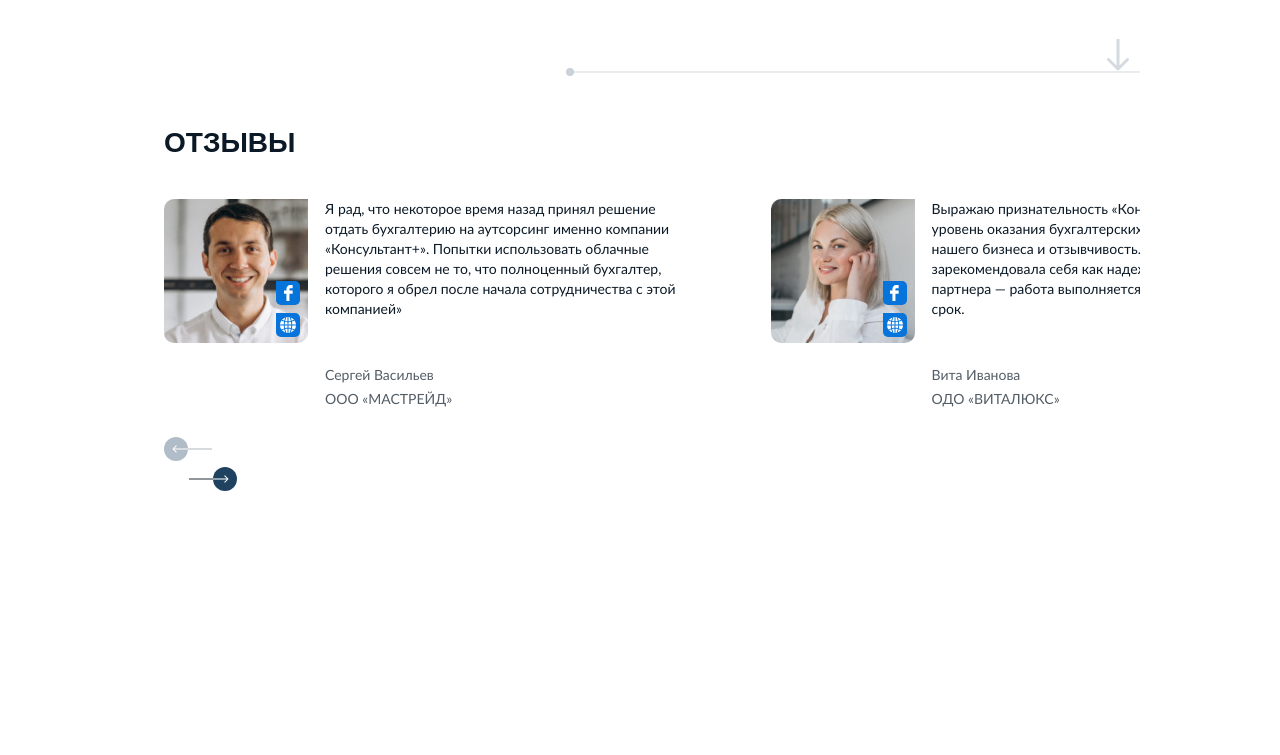
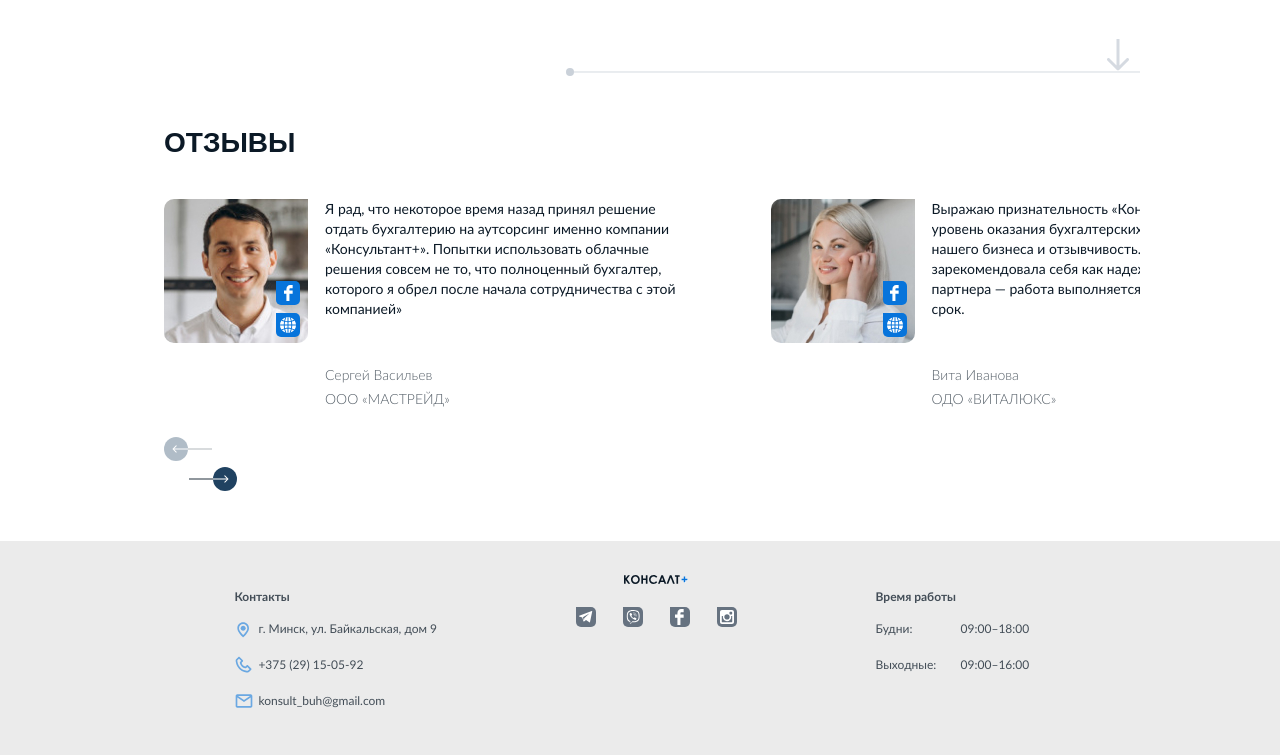
Before and after one commit to OksanaBakuta/accountant, a website: page app/index.html in a window 1280 px wide. Shown: the part 2302-3057 px from the top of the page. Before the commit the page ends 2818 px from the top, so only its background shows below. Drawn offline with nearby package versions, Linux system fonts and the light colour scheme; files that its build step writes are made by us from their sources; files whose address does not match are found by name.

Commit message:
added footer

```diff
--- a/app/index.html
+++ b/app/index.html
@@ -352,7 +352,6 @@
               </div>
             </div>
           </div>
-
           <div class="slider-item swiper-slide">
             <div class="slider-item__img-box">
               <img class="slider-item__img" src="images/review/1.jpg" alt="icon">
@@ -381,16 +380,61 @@
               </div>
             </div>
           </div>
-
         </div>
-
         <div class="swiper-button-next"></div>
         <div class="swiper-button-prev"></div>
-
       </div>
     </section>
+  </main>
 
-  </main>
+  <footer class="footer">
+    <div class="container">
+      <div class="footer__inner">
+        <div class="footer__items">
+          <ul class="footer__list">
+            <li class="footer__title">Контакты</li>
+            <li class="footer__item">г. Минск, ул. Байкальская, дом 9</li>
+            <li class="footer__item footer__item--tel">
+              <a class="footer__link" href="tel:+37529150592">+375 (29) 15-05-92</a>
+            </li>
+            <li class="footer__item footer__item--mail">
+              <a class="footer__link" href="mailto:konsult_buh@gmail.com">konsult_buh@gmail.com</a>
+            </li>
+          </ul>
+        </div>
+        <div class="footer__social">
+          <a class="logo" href="#">
+            <img class="logo__img" src="images/icons/logo.svg" alt="logo">
+          </a>
+          <div class="footer__social-box">
+            <a class="footer__social-link" href="#">
+              <img class="footer__social-img" src="images/icons/telegramm.svg" alt="icon">
+            </a>
+            <a class="footer__social-link" href="#">
+              <img class="footer__social-img" src="images/icons/viber.svg" alt="icon">
+            </a>
+            <a class="footer__social-link" href="#">
+              <img class="footer__social-img" src="images/icons/facebook.svg" alt="icon">
+            </a>
+            <a class="footer__social-link" href="#">
+              <img class="footer__social-img" src="images/icons/instagramm.svg" alt="icon">
+            </a>
+          </div>
+        </div>
+        <div class="footer__items">
+          <div class="footer__title">Время работы</div>
+          <div class="footer__text">
+            <span>Будни:</span>
+            <span>09:00–18:00</span>
+          </div>
+          <div class="footer__text">
+            <span>Выходные:</span>
+            <span>09:00–16:00</span>
+          </div>
+        </div>
+      </div>
+    </div>
+  </footer>
 
   <script src="js/main.min.js"></script>
 </body>
--- a/app/scss/style.scss
+++ b/app/scss/style.scss
@@ -409,7 +409,7 @@
 }
 
 .review{
-  padding: 25px 0 25px 24px;
+  padding: 25px 0 50px 24px;
   width: 1000px;
   margin: 0 auto;
 }
@@ -471,6 +471,7 @@
     text-overflow: ellipsis;
   }
   &__title{
+    @extend %lato-300;
     color: $text;
     opacity: 0.7;
     line-height: 24px;
@@ -511,6 +512,81 @@
   height: 24px;
 }
 
+.footer{
+  padding: 30px 0 46px;
+  background-color: #EBEBEB;
+  &__inner{
+    display: flex;
+    justify-content: space-around;
+  }
+  &__items{
+    margin-top: 18px;
+    opacity: 0.75;
+    font-size: 12px;
+    line-height: 16px;
+  }
+  &__title{
+    @extend %lato-700;
+    margin-bottom: 16px;
+  }
+  &__item{
+    padding-left: 24px;
+    margin-bottom: 20px;
+    position: relative;
+    &::before{
+      content: '';
+      position: absolute;
+      width: 20px;
+      height: 20px;
+      left: 0;
+      top: 50%;
+      transform: translateY(-50%);
+      background-image: url('../images/icons/location.svg');
+    }
+    &:last-child{
+      margin-bottom: 0;
+    }
+  }
+  &__item--tel::before{
+    background-image: url('../images/icons/phone.svg');
+  }
+  &__item--mail::before{
+    background-image: url('../images/icons/mail.svg');
+  }
+  &__link{
+    color: $text;
+  }
+  .logo__img{
+    margin: 0 auto;
+  }
+  &__social-box{
+    display: flex;
+    margin-top: 20px;
+  }
+  &__social-link{
+    width: 20px;
+    height: 20px;
+    background-color: #667280;
+    border-radius: 0 5px 5px 5px;
+    display: flex;
+    justify-content: center;
+    align-items: center;
+  }
+  &__social-link + .footer__social-link{
+    margin-left: 27px;
+  }
+  &__social-img{
+    max-width: 14px;
+  }
+  &__text{
+    margin-bottom: 20px;
+    display: flex;
+    span{
+      margin-right: 10px;
+      width: 75px;
+    }
+  }
+}
 
 
 
```
Also changed, not shown: app/images/icons/instagramm.svg (added), app/images/icons/location.svg (added), app/images/icons/mail.svg (added), app/images/icons/phone.svg (added).
